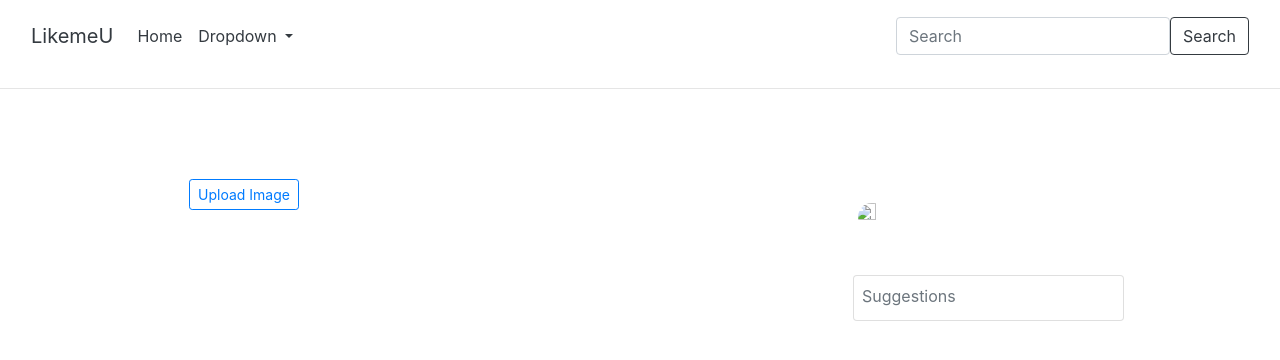
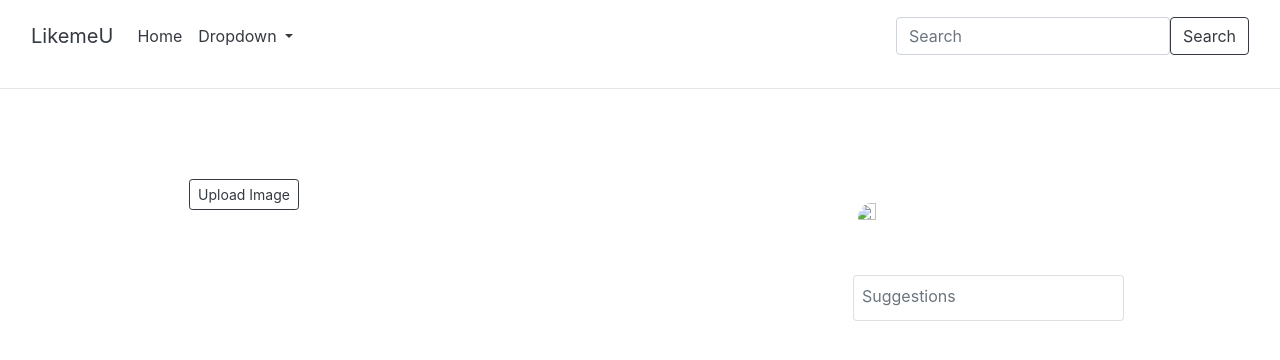
Before and after one commit to Michael-Ogaye/likemeU, a Django app: template plata/templates/plata/index.html in a window 1280 px wide. Shown: the top 360 px of the page. Run offline with Django 4.2, Linux system fonts and the light colour scheme; the template is opened without the code that fills it: values that come from a table or form of the project are taken from there, others are empty; some libraries are stand-ins or nearby versions.

Commit message:
user image

```diff
--- a/plata/models.py
+++ b/plata/models.py
@@ -38,7 +38,7 @@ class Profile(models.Model):
 class Post(models.Model):
     image = CloudinaryField('image')
     name = models.CharField(max_length=250, blank=True)
-    caption = models.CharField(max_length=250, blank=True)
+    caption = models.TextField( blank=True)
     likes = models.ManyToManyField(User, related_name='likes', blank=True, )
     user = models.ForeignKey(Profile, on_delete=models.CASCADE, related_name='posts')
     created = models.DateTimeField(auto_now_add=True, null=True)
--- a/plata/templates/plata/index.html
+++ b/plata/templates/plata/index.html
@@ -8,7 +8,7 @@
         <div class="col-md-1"></div>
         <div class="col-md-7">
             <div class="row">
-                <button class="btn btn-sm btn-outline-primary ml-4 mb-3" data-toggle="modal" data-target="#imageUpload">
+                <button class="btn btn-sm btn-outline-dark ml-4 mb-3" data-toggle="modal" data-target="#imageUpload">
                     Upload Image
                 </button>
                 <div class="modal fade" id="imageUpload" tabindex="-1" role="dialog"
@@ -86,8 +86,10 @@
             <div class="row">
                 <div class="col-md-10">
                     <div class="card mt-4 mr-2 ml-2">
-                        <div class="card-title text-secondary mt-2 mr-2 ml-2 ">Suggestions</div>
-                        {% for user in users %}
+                <div class="card-title text-secondary mt-2 mr-2 ml-2 ">Suggestions</div>
+
+
+                {% for user in users %}
                         <div class="container">
                             <div class="row">
                                 <div class="col-md-2 mr-3 mt-1 mb-2">
```
Also changed, not shown: plata/migrations/0003_alter_post_caption.py (added).
